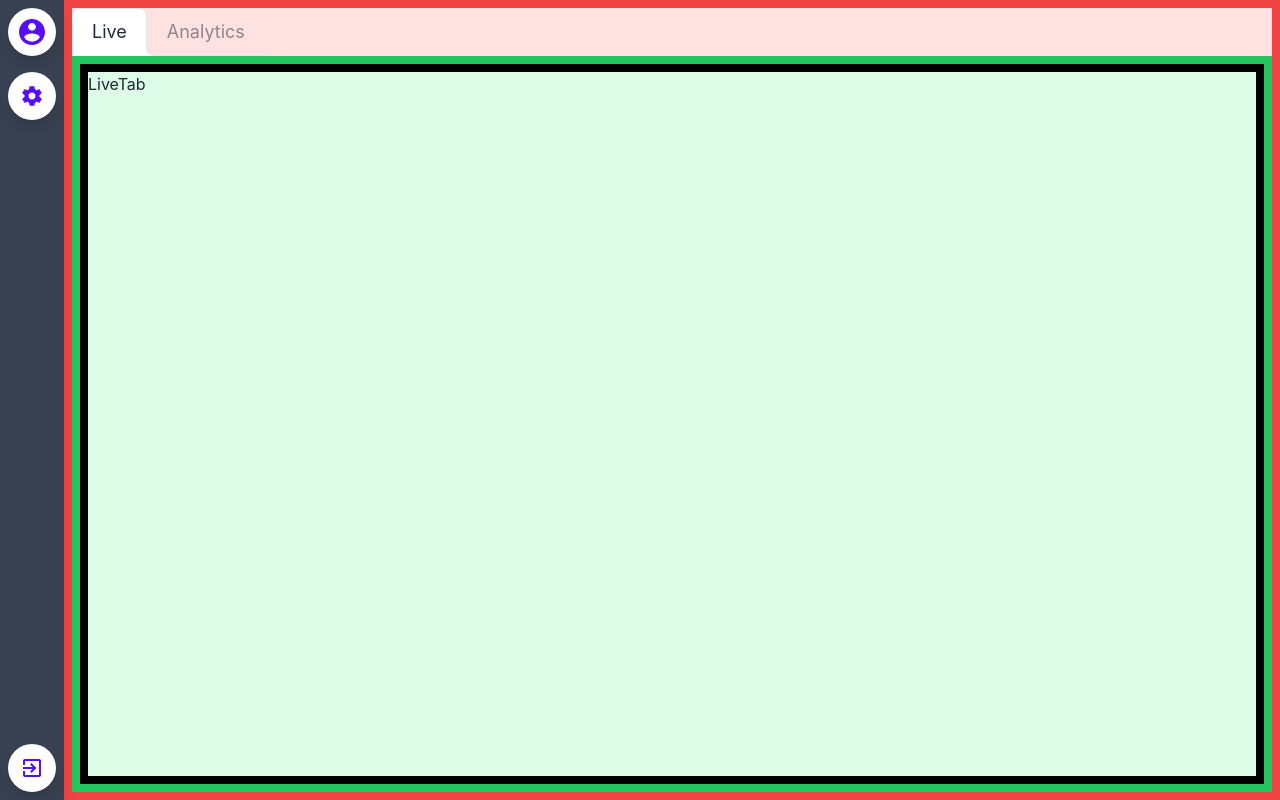
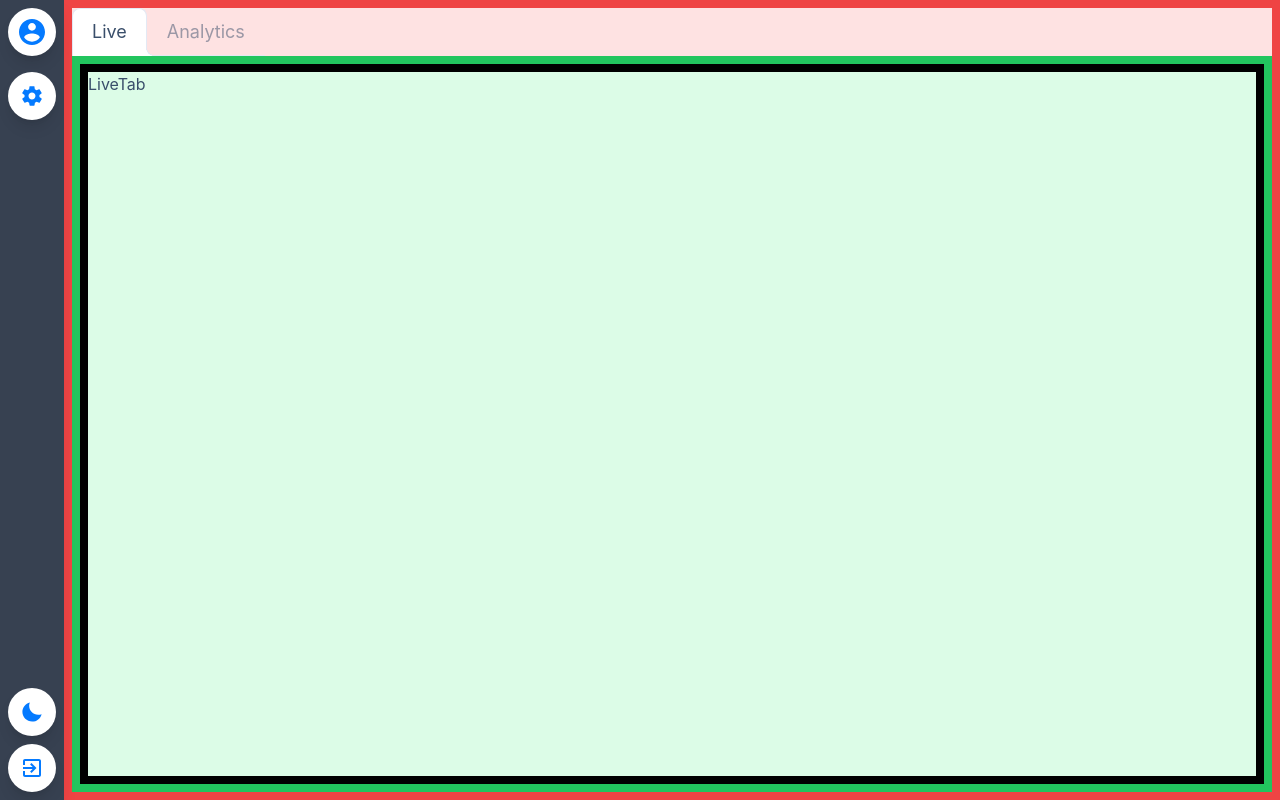
Before and after one commit to RussellDash332/Legwork, a React (Create React App) app in the folder src/frontend/project-app/: page /home in a window 1280 px wide. Built offline with nearby package versions, Linux system fonts and the light colour scheme; no server answers.

Commit message:
Add toggle theme feature

```diff
--- a/src/frontend/project-app/public/index.html
+++ b/src/frontend/project-app/public/index.html
@@ -1,5 +1,5 @@
 <!DOCTYPE html>
-<html lang="en">
+<html lang="en" data-theme="winter">
   <head>
     <meta charset="utf-8" />
     <link rel="icon" href="%PUBLIC_URL%/favicon.ico" />
--- a/src/frontend/project-app/src/App.js
+++ b/src/frontend/project-app/src/App.js
@@ -1,11 +1,10 @@
 import './App.css';
-import React from 'react';
+import React, { useEffect } from 'react';
 import {
   BrowserRouter as Router,
   Routes,
   Route,
   Link,
-  redirect,
   Navigate
 } from "react-router-dom";
 
@@ -17,6 +16,15 @@ import Home from './pages/HomePage/Home';
 import Configuration from './pages/ConfigPage/Configuration';
 
 function App() {
+  useEffect(() => {
+    const savedTheme = localStorage.getItem("theme");
+
+    const htmlElement = document.querySelector('html')
+    htmlElement.setAttribute("data-theme", savedTheme);
+
+    console.log("saved theme in local storage: ", savedTheme);
+  }, [])
+
   return (
     <Router>
 
--- a/src/frontend/project-app/src/pages/ConfigPage/Configuration.js
+++ b/src/frontend/project-app/src/pages/ConfigPage/Configuration.js
@@ -98,7 +98,7 @@ const Configuration = () => {
                 </div>
                 </div>
 
-                <div className="h-full bg-green-100" style={{borderColor: 'red', borderWidth: '3'}}>
+                <div className="h-full">
                     <ReactFlowProvider>
                         <Flow scale={scale}/>
                     </ReactFlowProvider>
@@ -117,7 +117,7 @@ const Configuration = () => {
                 <HelpConfig />
 
             </div>
-            </FlowContextProvider>
+        </FlowContextProvider>
     );
 }
 
--- a/src/frontend/project-app/src/pages/HomePage/components/HomeSidebar.js
+++ b/src/frontend/project-app/src/pages/HomePage/components/HomeSidebar.js
@@ -1,9 +1,10 @@
 import React, { useEffect, useState } from "react";
 import { useNavigate } from 'react-router-dom';
 import { logoutAccount } from "../../../api/firebase-auth";
-import { IoMdContact, IoMdSettings, IoMdExit } from "react-icons/io";
+import { IoMdContact, IoMdSettings, IoMdExit, IoIosSunny, IoMdMoon } from "react-icons/io";
 
 const HomeSidebar = () => {
+
     /* Navigation */
     const navigate = useNavigate();
     const [logoutToggle, setLogoutToggle] = useState(false);
@@ -28,6 +29,24 @@ const HomeSidebar = () => {
         navigate("/configuration");
     }
 
+
+    const [theme, setTheme] = useState(localStorage.getItem("theme"));
+
+    const changeTheme=()=>{
+        const htmlElement = document.querySelector('html')
+
+        if(theme !== "dark"){
+          htmlElement.setAttribute("data-theme", "dark");
+          localStorage.setItem("theme", "dark");
+          setTheme("dark");
+        } else {
+          htmlElement.setAttribute("data-theme", "winter");
+          localStorage.setItem("theme", "winter");
+          setTheme("winter");
+        }
+    }
+
+
     return (
         <div className="fixed top-0 left-0 h-screen w-16 z-20
                         flex flex-col
@@ -47,27 +66,26 @@ const HomeSidebar = () => {
                 </span>
             </div>
 
-            <div className="sidebar-icon group mt-auto" onClick={clickLogout}>
-                <IoMdExit className="h-6 w-6" />
-                <span className="sidebar-tooltip group-hover:scale-100">
-                    Sign Out
-                </span>
+            <div className="mt-auto">
+                <div className="sidebar-icon group" onClick={changeTheme}>
+                    {(theme === "dark")
+                    ? <IoIosSunny className="h-6 w-6"/>
+                    : <IoMdMoon className="h-6 w-6"/>}
+                    <span className="sidebar-tooltip group-hover:scale-100">
+                        Toggle Theme
+                    </span>
+                </div>
+
+                <div className="sidebar-icon group" onClick={clickLogout}>
+                    <IoMdExit className="h-6 w-6" />
+                    <span className="sidebar-tooltip group-hover:scale-100">
+                        Sign Out
+                    </span>
+                </div>
             </div>
 
         </div>
     );
 }
 
-const HomeSidebarIcon = ({icon, text = 'tooltip'}) => {
-    return (
-        <div className="sidebar-icon group">
-            {icon}
-
-            <span className="sidebar-tooltip group-hover:scale-100">
-                {text}
-            </span>
-        </div>
-    );
-}
-
 export default HomeSidebar;
--- a/src/frontend/project-app/tailwind.config.js
+++ b/src/frontend/project-app/tailwind.config.js
@@ -5,4 +5,8 @@ module.exports = {
     extend: {},
   },
   plugins: [require("daisyui")],
+
+  daisyui: {
+    themes : ["winter", "dark"]
+  }
 }
```
